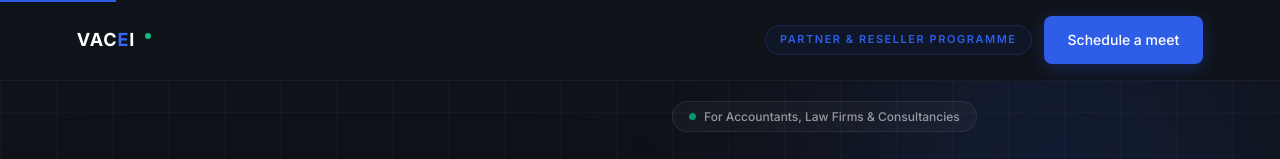
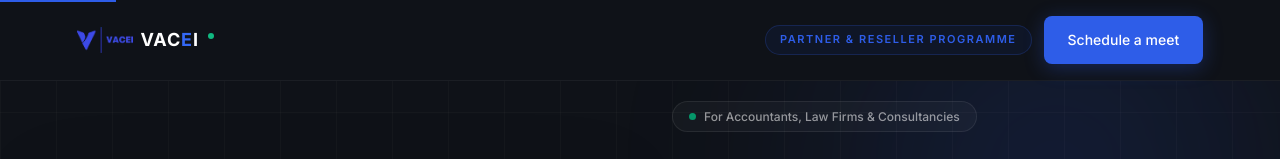
Before and after one commit to vaceiadmin/vacei-pitch-deck, a plain HTML site: page index.html in a window 1280 px wide. Shown: the top 159 px of the page. Drawn offline with Linux system fonts and the light colour scheme.

Commit message:
Add logo image to slide headers in index.html; enhance visual branding by ensuring consistent logo display across all slides.

```diff
--- a/index.html
+++ b/index.html
@@ -66,6 +66,7 @@ body{font-family:'Inter',sans-serif;font-size:15px;line-height:1.6;color:var(--t
 .s-header{position:sticky;top:0;z-index:10;display:flex;align-items:center;justify-content:space-between;gap:1rem;padding:1rem 6vw;border-bottom:1px solid var(--border-s);background:var(--bg);flex-shrink:0}
 .slide.light .s-header{background:var(--off-white);border-bottom-color:var(--light-border)}
 .logo-lockup{display:flex;align-items:center;gap:.45rem;text-decoration:none}
+.logo-img{height:26px;width:auto;display:block;object-fit:contain}
 .logo-wm{font-size:18px;font-weight:700;letter-spacing:.05em;color:var(--text-h)}
 .logo-e{color:#3468F5}
 .logo-dot{width:6px;height:6px;border-radius:50%;background:var(--green-mid);margin-left:2px;margin-top:-8px;flex-shrink:0;animation:blink 2.5s ease-in-out infinite}
@@ -1303,5 +1304,19 @@ document.addEventListener('keydown',e=>{if(e.key==='ArrowRight'||e.key==='ArrowD
 let tx=0;document.addEventListener('touchstart',e=>{tx=e.touches[0].clientX},{passive:true});document.addEventListener('touchend',e=>{const dx=e.changedTouches[0].clientX-tx;if(Math.abs(dx)>50)go(dx<0?1:-1)},{passive:true});
 update();
 </script>
+
+<script>
+(function(){
+  // Add Logo.webp to every slide header lockup
+  document.querySelectorAll('a.logo-lockup').forEach(function(a){
+    if (a.querySelector('img.logo-img')) return;
+    var img = document.createElement('img');
+    img.src = 'Logo.webp';
+    img.alt = 'VACEI';
+    img.className = 'logo-img';
+    a.prepend(img);
+  });
+})();
+</script>
 </body>
 </html>
```
Also changed, not shown: Logo.webp (added).
